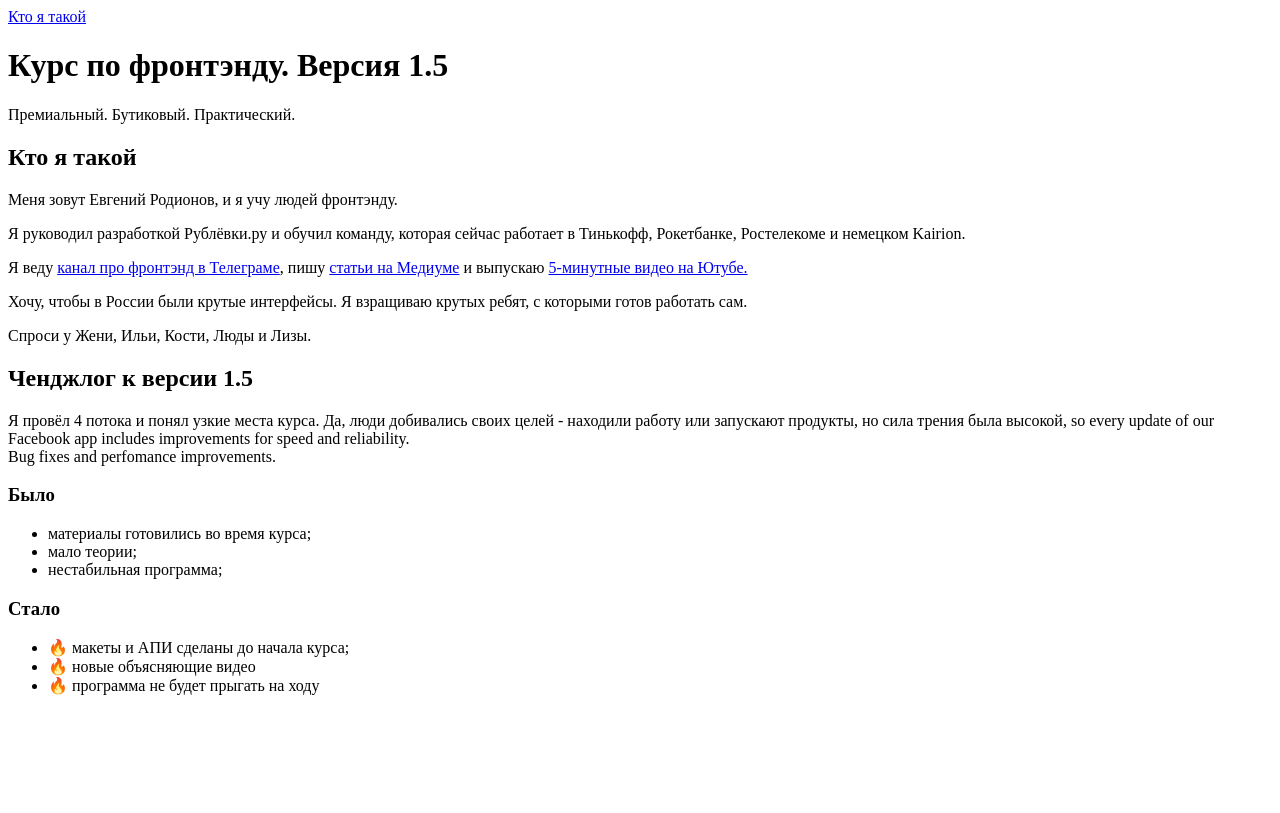
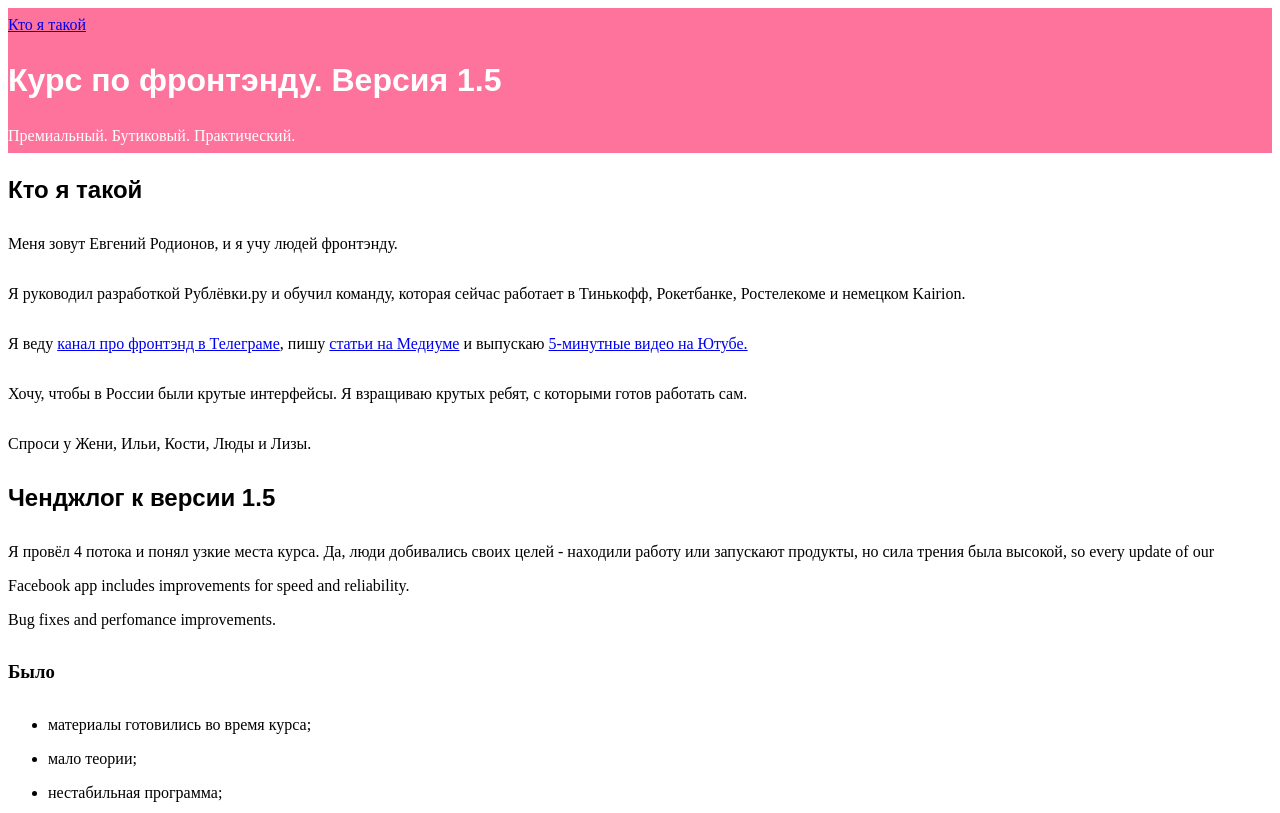
Before and after one commit to fridaynite/verstka, a plain HTML site: page index.html in a window 1280 px wide. Shown: the top 813 px of the page. Drawn offline with Linux system fonts and the light colour scheme.

Commit message:
completed the fourth lesson

```diff
--- /dev/null
+++ b/css/styles.css
@@ -0,0 +1,13 @@
+body {
+    font-weight: 22px;
+    line-height: 34px;
+}
+
+header {
+    background-color: #FD739C;
+    color: #FFFFFF;
+}
+
+h1,h2 {
+    font-family: Arial, Helvetica, sans-serif;
+}
--- a/index.html
+++ b/index.html
@@ -4,6 +4,7 @@
 <head>
     <meta charset="utf-8">
     <title>Курс по фронтэнду 1.5</title>
+    <link rel="stylesheet" href="./css/styles.css">
 </head>
 
 <body>
@@ -36,6 +37,7 @@
                 продукты, но сила трения была высокой, so every update of our Facebook app includes improvements for speed
                 and reliability.
                 <br>Bug fixes and perfomance improvements.</p>
+
             <h3>Было</h3>
             <ul>
                 <li>материалы готовились во время курса;</li>
```
